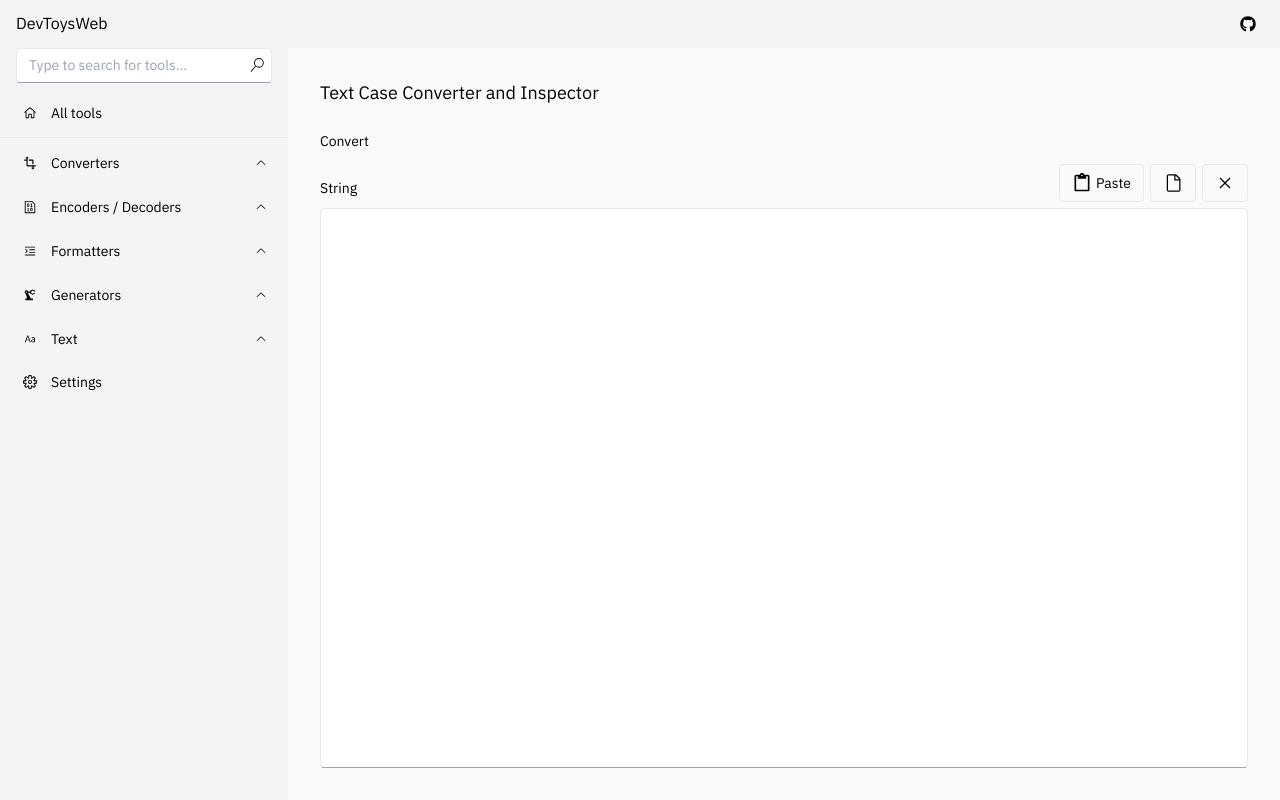
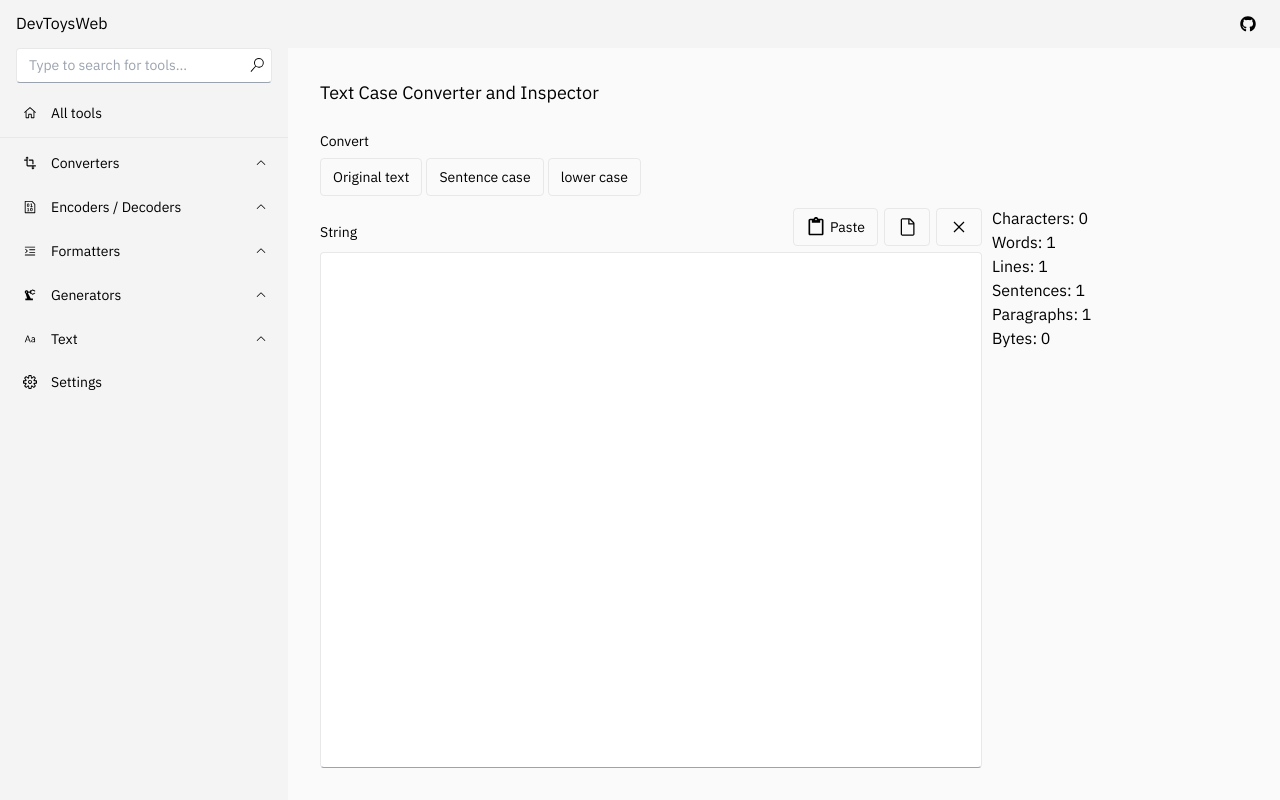
Before and after one commit to morinokami/DevToysWeb, a Next.js app: page /text/inspector-case-converter in a window 1280 px wide. Built offline with nearby package versions, Linux system fonts and the light colour scheme.

Commit message:
Add basic structure

```diff
--- a/components/button/TextButton.tsx
+++ b/components/button/TextButton.tsx
@@ -1,13 +1,18 @@
 interface TextButtonProps {
   text: string;
   onClick: () => void;
+  className?: string;
 }
 
-const TextButton: React.VFC<TextButtonProps> = ({ text, onClick }) => {
+const TextButton: React.VFC<TextButtonProps> = ({
+  text,
+  onClick,
+  className = "rounded border border-light-40 bg-light-20 hover:bg-light-10 dark:border-none dark:bg-dark-30 hover:dark:bg-dark-20",
+}) => {
   return (
     // TODO: Update color
     <button
-      className="rounded bg-blue-30 py-2 px-3 text-white hover:bg-blue-20 dark:text-black"
+      className={`rounded py-2 px-3 ${className ?? ""}`}
       onClick={onClick}
     >
       <div className="flex items-center">
--- a/data/locales/en/messages.ts
+++ b/data/locales/en/messages.ts
@@ -69,6 +69,9 @@ export const t = {
   inspectorCaseConverter: {
     title: "Text Case Converter and Inspector",
     convertTitle: "Convert",
+    originalTextTitle: "Original text",
+    sentenceCaseTitle: "Sentence case",
+    lowerCaseTitle: "lower case",
     stringTitle: "String",
   },
   json: {
--- a/data/locales/ja/messages.ts
+++ b/data/locales/ja/messages.ts
@@ -68,6 +68,9 @@ export const t = {
   inspectorCaseConverter: {
     title: "Text Case Converter and Inspector",
     convertTitle: "Convert",
+    originalTextTitle: "Original text",
+    sentenceCaseTitle: "Sentence case",
+    lowerCaseTitle: "lower case",
     stringTitle: "String",
   },
   json: {
--- a/pages/[category]/inspector-case-converter.tsx
+++ b/pages/[category]/inspector-case-converter.tsx
@@ -2,7 +2,7 @@ import * as changeCase from "change-case";
 import { NextPage } from "next";
 import { useState } from "react";
 
-import { ClearButton, PasteButton } from "../../components/button";
+import { ClearButton, PasteButton, TextButton } from "../../components/button";
 import { FileInputButton, TextArea } from "../../components/io";
 import { SectionHeader, SectionMain } from "../../components/section";
 import Spacer, { VSpacerM } from "../../components/Spacer";
@@ -13,17 +13,52 @@ const InspectorCaseConverter: NextPage = () => {
   const { t } = useLocale();
 
   const [input, setInput] = useState("");
-  // const [mode, setMode]
+  const [mode, setMode] = useState("original");
 
-  const output = changeCase.camelCase(input);
+  let output = "";
+  switch (mode) {
+    case "sentence-case":
+      output = changeCase.sentenceCase(input);
+      break;
+    case "lower-case":
+      output = changeCase.capitalCase(input);
+      break;
+    default:
+      output = input;
+      break;
+  }
+
+  const characters = output.split("").length;
+  const words = output.split(" ").length;
+  const lines = output.split("\n").length;
+  const sentences = output.split(/[.!?]/).length;
+  const paragraphs = output.split("\n\n").length;
+  const bytes = new TextEncoder().encode(output).length;
 
   return (
     <MainLayout title={t.inspectorCaseConverter.title}>
       <SectionMain>
         <SectionHeader title={t.inspectorCaseConverter.convertTitle} />
+        <div className="flex">
+          <TextButton
+            text={t.inspectorCaseConverter.originalTextTitle}
+            onClick={() => setMode("original")}
+          />
+          <Spacer x={4} />
+          <TextButton
+            text={t.inspectorCaseConverter.sentenceCaseTitle}
+            onClick={() => setMode("sentence-case")}
+          />
+          <Spacer x={4} />
+          <TextButton
+            text={t.inspectorCaseConverter.lowerCaseTitle}
+            onClick={() => setMode("lower-case")}
+          />
+        </div>
       </SectionMain>
 
       <VSpacerM />
+      <SectionMain className="flex grow">
         <SectionMain className="flex grow flex-col">
           <SectionHeader
             title={t.inspectorCaseConverter.stringTitle}
@@ -35,7 +70,24 @@ const InspectorCaseConverter: NextPage = () => {
             <Spacer x={6} />
             <ClearButton onClick={() => setInput("")} />
           </SectionHeader>
-        <TextArea id="input" value={output} onChange={setInput} />
+          <TextArea
+            id="input"
+            value={output}
+            onChange={(input) => {
+              setMode("original");
+              setInput(input);
+            }}
+          />
+        </SectionMain>
+        <Spacer x={10} />
+        <div className="w-64">
+          <div>Characters: {characters}</div>
+          <div>Words: {words}</div>
+          <div>Lines: {lines}</div>
+          <div>Sentences: {sentences}</div>
+          <div>Paragraphs: {paragraphs}</div>
+          <div>Bytes: {bytes}</div>
+        </div>
       </SectionMain>
     </MainLayout>
   );
--- a/pages/[category]/uuid.tsx
+++ b/pages/[category]/uuid.tsx
@@ -76,7 +76,11 @@ const Uuid: NextPage = () => {
       <SectionMain>
         <SectionHeader title={t.uuid.generateTitle} />
         <div className="flex items-center">
-          <TextButton text={t.uuid.generateButtonText} onClick={generate} />
+          <TextButton
+            className="bg-blue-30 text-white hover:bg-blue-20 dark:text-black"
+            text={t.uuid.generateButtonText}
+            onClick={generate}
+          />
           <Spacer x={12} />
           x
           <Spacer x={12} />
```
Lines whose indentation alone changed are shown as unchanged.
